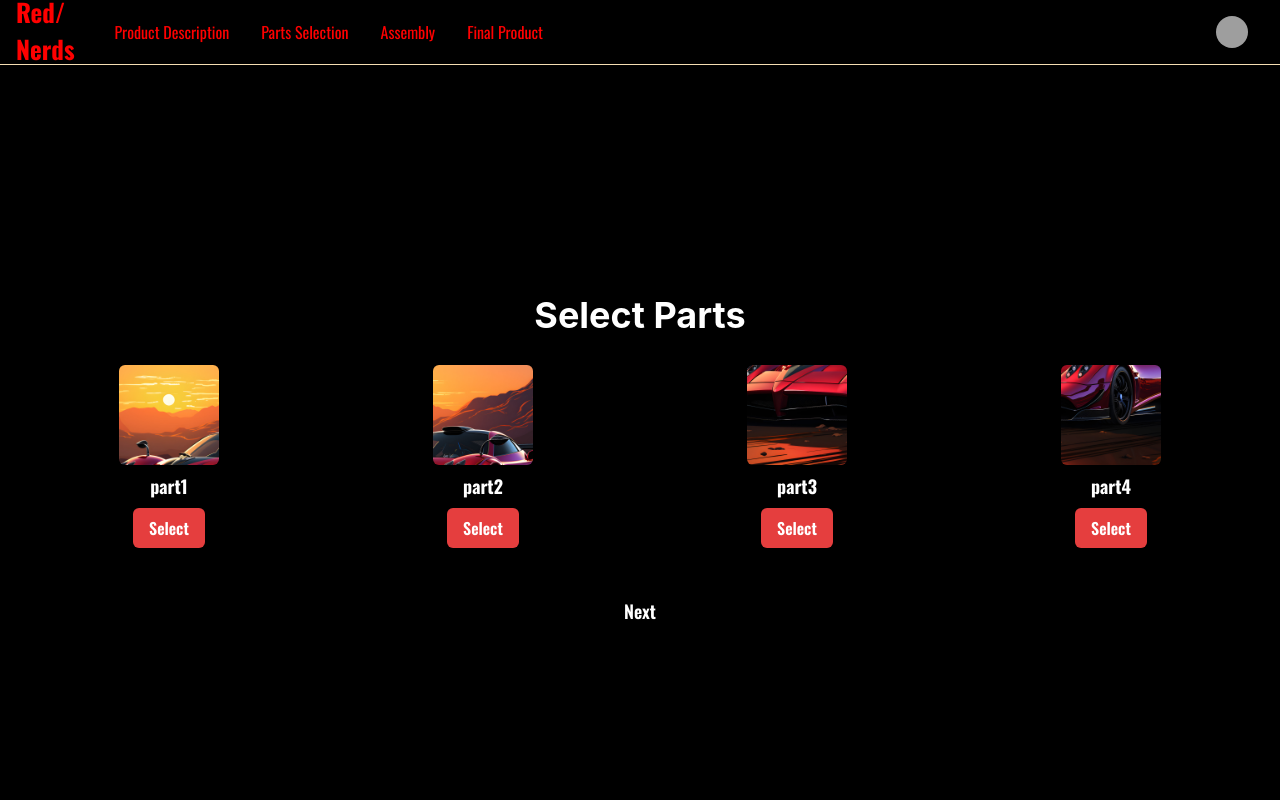
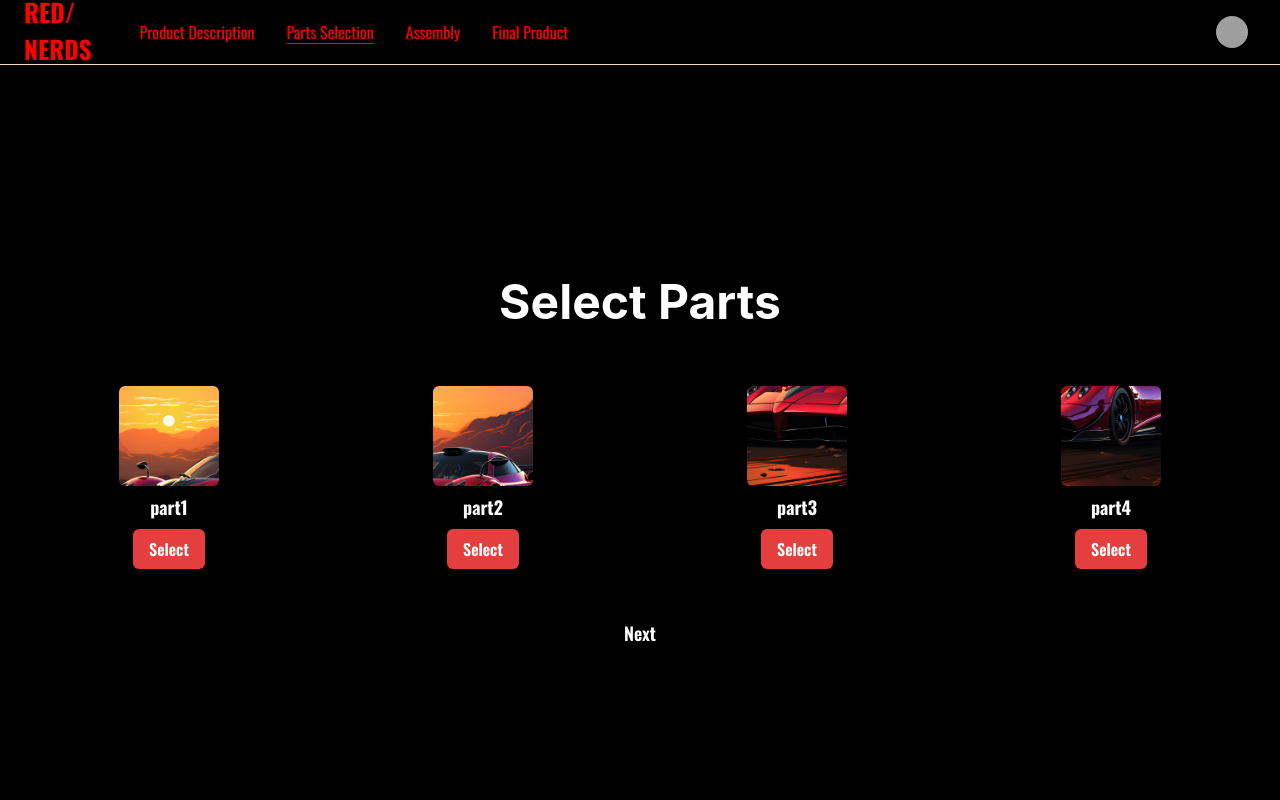
Before and after one commit to Amanchaubey026/assembly-app-react-dnd, a React (Vite) app: page /parts-selection in a window 1280 px wide. Shown: the top 800 px of the page. Built offline with nearby package versions, Linux system fonts and the light colour scheme; grey boxes are pictures that could not be loaded.

Commit message:
added instruction toast

```diff
--- a/src/components/Navbar.jsx
+++ b/src/components/Navbar.jsx
@@ -2,7 +2,7 @@
 // import React from 'react';
 import { Box, Flex, Avatar, HStack, Link, IconButton, Button, Menu, MenuButton, useDisclosure, Stack, Text } from '@chakra-ui/react';
 import { HamburgerIcon, CloseIcon } from '@chakra-ui/icons';
-import { Link as RouterLink, useNavigate } from 'react-router-dom';
+import { Link as RouterLink, useNavigate, useLocation } from 'react-router-dom';
 
 const Links = [
   { name: 'Product Description', path: '/' },
@@ -11,7 +11,11 @@ const Links = [
   { name: 'Final Product', path: '/final-product' },
 ];
 
-const NavLink = ({ children, to }) => (
+const NavLink = ({ children, to }) => {
+  const location = useLocation();
+  const isActive = location.pathname === to;
+
+  return (
     <Link
       as={RouterLink}
       to={to}
@@ -23,18 +27,25 @@ const NavLink = ({ children, to }) => (
         textDecoration: 'none',
         bg: 'gray.700',
       }}
-    href={'#'}
+      style={{
+        textDecoration: isActive ? 'underline' : 'none',
+        textUnderlineOffset: isActive ? '4px' : 'none',
+        textDecorationColor: isActive ? 'red' : 'none',
+      }}
     >
       {children}
     </Link>
   );
+};
 
 export default function Navbar() {
-    const navigate = useNavigate()
+  const navigate = useNavigate();
   const { isOpen, onOpen, onClose } = useDisclosure();
-    function handleClick(){
+
+  function handleClick() {
     navigate('/');
   }
+
   return (
     <Box bg={'black'} borderBottom={'1px'} borderBottomColor={'wheat'} px={4}>
       <Flex h={16} alignItems={'center'} justifyContent={'space-between'}>
@@ -47,9 +58,14 @@ export default function Navbar() {
           ml={-2}
         />
         <HStack spacing={8} alignItems={'center'}>
-          <Box cursor={'pointer'} onClick={handleClick} color={'Red'}>
-            <Text fontWeight="bold" fontSize={25} mt={4} color={'Red'}>Red/</Text>
-            <Text fontWeight="bold" fontSize={25} mb={5} color={'Red'}>Nerds</Text>
+          <Box
+            cursor={'pointer'}
+            onClick={handleClick}
+            color={'Red'}
+            px={2} // Add padding around the logo text
+          >
+            <Text fontWeight="bold" fontSize={25} mt={4} color={'Red'}>RED/</Text>
+            <Text fontWeight="bold" fontSize={25} mb={5} color={'Red'}>NERDS</Text>
           </Box>
           <HStack
             as={'nav'}
--- a/src/components/PartsSelection.jsx
+++ b/src/components/PartsSelection.jsx
@@ -70,8 +70,9 @@ function PartsSelection() {
       bg="black"
       color="white"
     >
-      <Heading mb={5}>Select Parts</Heading>
+      <Heading mb={5} fontWeight={'bold'} fontSize={'5xl'}>Select Parts</Heading>
       <Grid
+        mt={7}
         templateColumns="repeat(auto-fit, minmax(150px, 1fr))"
         gap={4}
         justifyContent="center"
```
Lines whose indentation alone changed are shown as unchanged.
